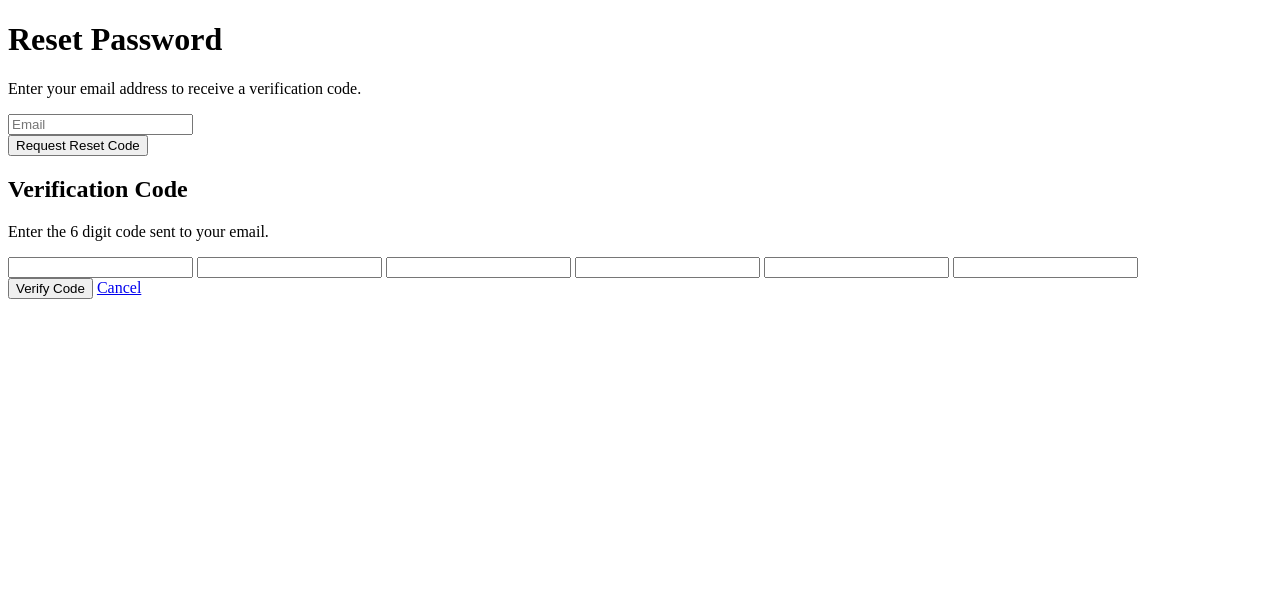
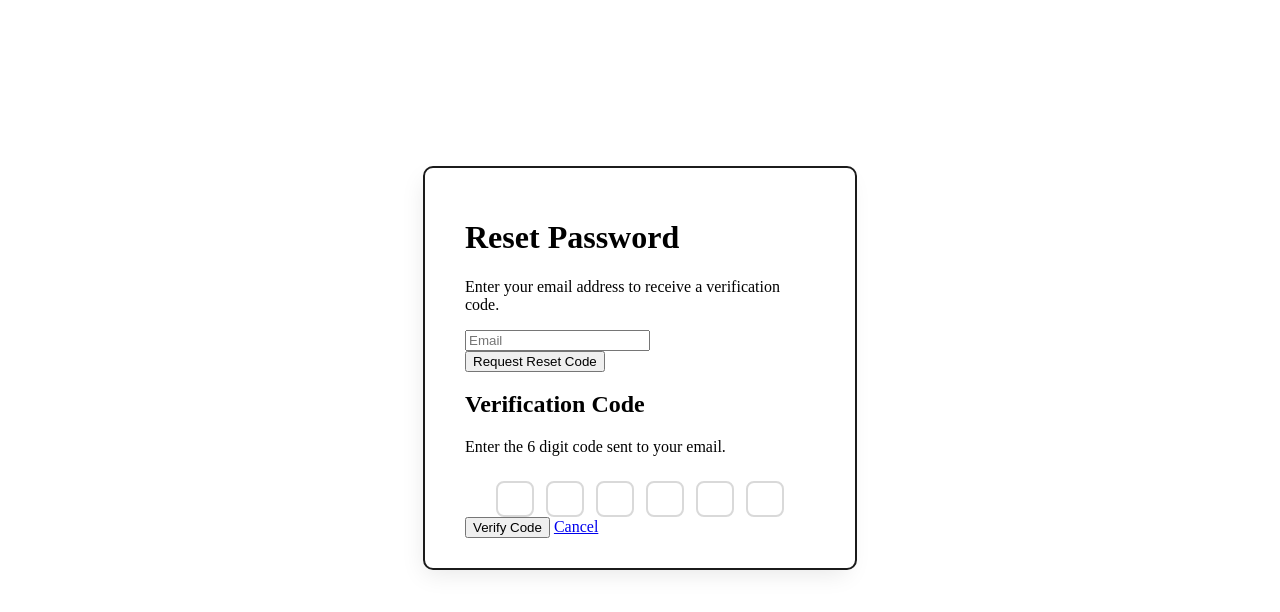
Before and after one commit to OyasumiOfficial/login-register-project, a plain HTML site: page PasswordReset.html in a window 1280 px wide. Drawn offline with Linux system fonts and the light colour scheme.

Commit message:
Password Recover HTML Organized

```diff
--- a/PassResetStyle.css
+++ b/PassResetStyle.css
@@ -0,0 +1,45 @@
+body {
+    display: flex;
+    justify-content: center;
+    align-items: center;
+    min-height: 90vh;
+    background-image: url();
+    background-size: cover;
+    background-position: center;
+
+}
+
+.Container {
+    width: 350px;
+    background-color: transparent;
+    border: 2px solid rgba(0, 0, 0, 0.893);
+    border-radius: 10px;
+    color: rgb(0, 0, 0);
+    padding: 30px 40px;
+    box-shadow: rgba(0, 0, 0, 0.1) -4px 9px 25px -6px;
+    backdrop-filter: blur(3px);
+}
+
+
+.CodeInput {
+    display: flex;
+    justify-content: center;
+    gap: 12px;
+    margin-top: 25px;
+}
+
+.CodeInput input {
+    width: 30px;
+    height: 30px;
+    border: 2px solid #d9d9d9;
+    border-radius: 8px;
+    font-size: 28px;
+    text-align: center;
+    outline: none;
+    transition: .2s;
+}
+
+.CodeInput input:focus {
+    border-color: #4b5cff;
+    box-shadow: 0 0 8px rgba(75,92,255,.25);
+}
--- a/PasswordReset.html
+++ b/PasswordReset.html
@@ -1,5 +1,6 @@
 <!DOCTYPE html>
 <html lang="en">
+
 <head>
     <meta charset="UTF-8">
     <meta name="viewport" content="width=device-width, initial-scale=1.0">
@@ -10,27 +11,19 @@
     <title>Reset Password</title>
 </head>
 
-<body class="BodyRegister">
+<body class="BodyReset">
 
-    <main class="RegisterContainer">
+    <main class="Container">
 
         <form>
-
             <h1>Reset Password</h1>
             <p>Enter your email address to receive a verification code.</p>
 
             <div class="InputBox">
-                <input
-                    type="email"
-                    name="email"
-                    class="InputPadding"
-                    placeholder="Email"
-                    required>
+                <input type="email" name="email" class="InputPadding" placeholder="Email" required>
             </div>
 
-            <button type="submit">
-                Request Reset Code
-            </button>
+            <button type="submit">Request Reset Code</button>
 
             <div class="CodeSection">
 
@@ -53,7 +46,6 @@
             <a href="Login.html" class="RegisterButton">Cancel</a>
 
         </form>
-
     </main>
 
 </body>
```
